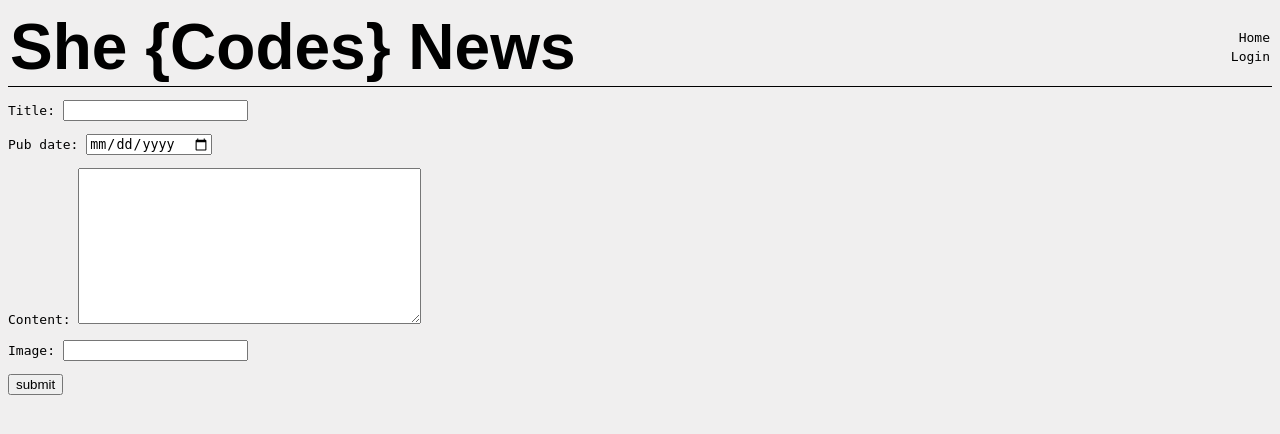
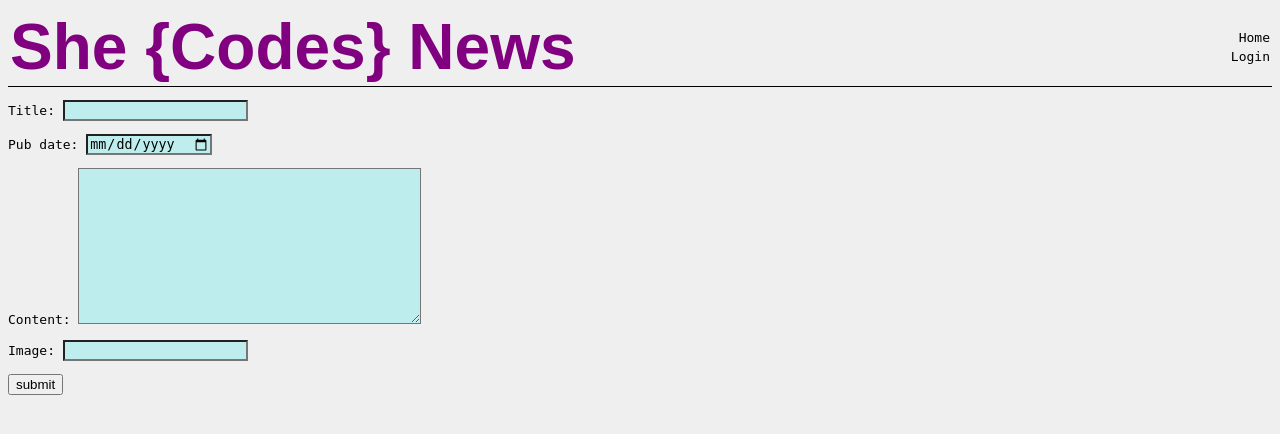
Before and after one commit to SheCodesAus/she-codes-django-news-project-genesisscv, a Django app: page /news/add-story/ in a window 1280 px wide. Shown: the top 434 px of the page. Run offline with Django 4.2, Linux system fonts and the light colour scheme; some web fonts are replaced.

Commit message:
fixed log in form plus added some colour in css

```diff
--- a/she_codes_news/static/styles.css
+++ b/she_codes_news/static/styles.css
@@ -20,10 +20,11 @@ h1 {
     text-decoration: none;
     font-size: 4rem;
     margin: 0;
+    color:purple
 }
 
 h2 {
-   font-family: 'Montserrat Subrayada', sans-serif;
+    font-family: 'Montserrat Subrayada', sans-serif;
 }
 
 h3 {
@@ -52,3 +53,7 @@ a {
 a, p {
     font-family: monospace;
 }
+
+#id_title, #id_pub_date, #id_content, #id_image {
+    background-color: rgb(190, 237, 237);
+}
```
